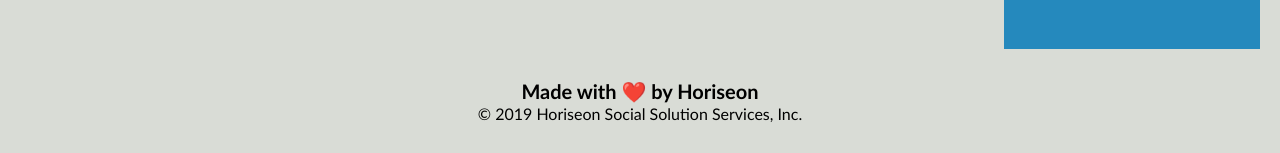
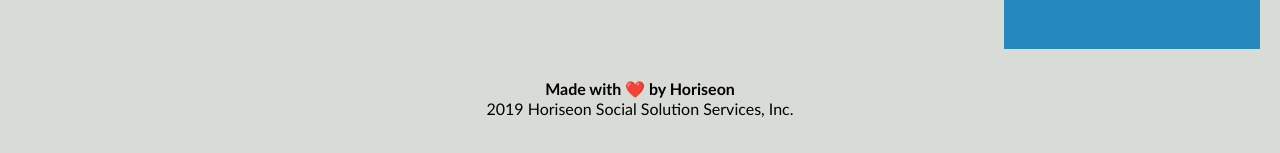
Before and after one commit to sjk777/Homework01, a plain HTML site: page Develop/index.html in a window 1280 px wide. Shown: the part 1870-2023 px from the top of the page. Drawn offline with Linux system fonts and the light colour scheme.

```diff
--- a/Develop/index.html
+++ b/Develop/index.html
@@ -43,15 +43,8 @@
           visibility and find the right customers for your business.
         </p>
       </div>
-      <div
-        id="online-reputation-management"
-        class="online-reputation-management"
-      >
-        <img
-          src="./assets/images/online-reputation-management.jpg"
-          alt="online-reputation-management"
-          class="float-right"
-        />
+      <div id="online-reputation-management" class="online-reputation-management">
+        <img src="./assets/images/online-reputation-management.jpg" alt="online-reputation-management" class="float-right"/>
         <h2>Online Reputation Management</h2>
         <p>
           The web is full of opinions, and some of these can be negative. Social
@@ -103,8 +96,8 @@
       </div>
     </div>
     <div class="footer">
-      <h2>Made with ❤️️ by Horiseon</h2>
-      <p>&copy; 2019 Horiseon Social Solution Services, Inc.</p>
+      <h4>Made with ❤️️ by Horiseon</h4>
+      <p>2019 Horiseon Social Solution Services, Inc.</p>
     </div>
   </body>
 </html>
```
